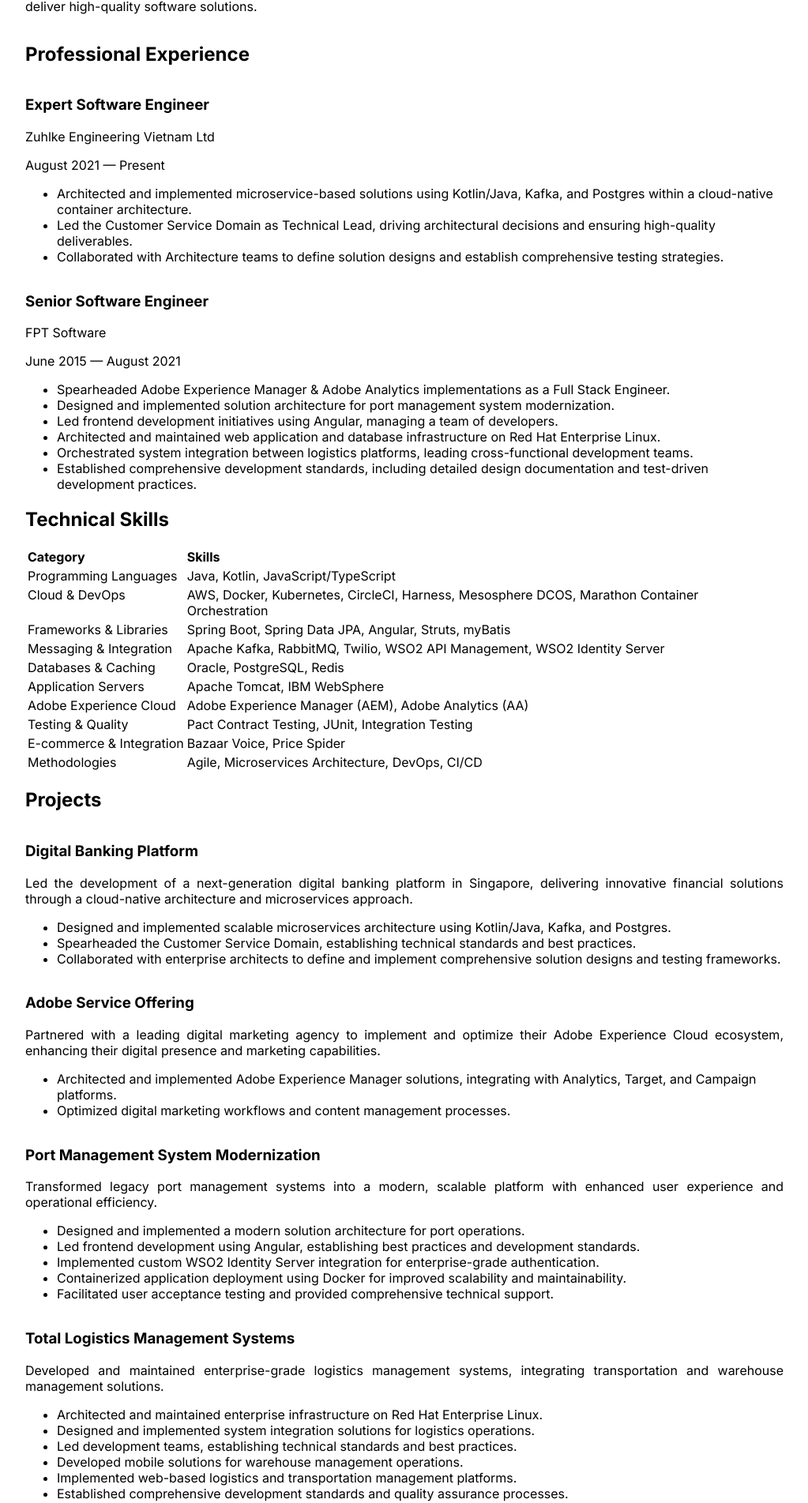
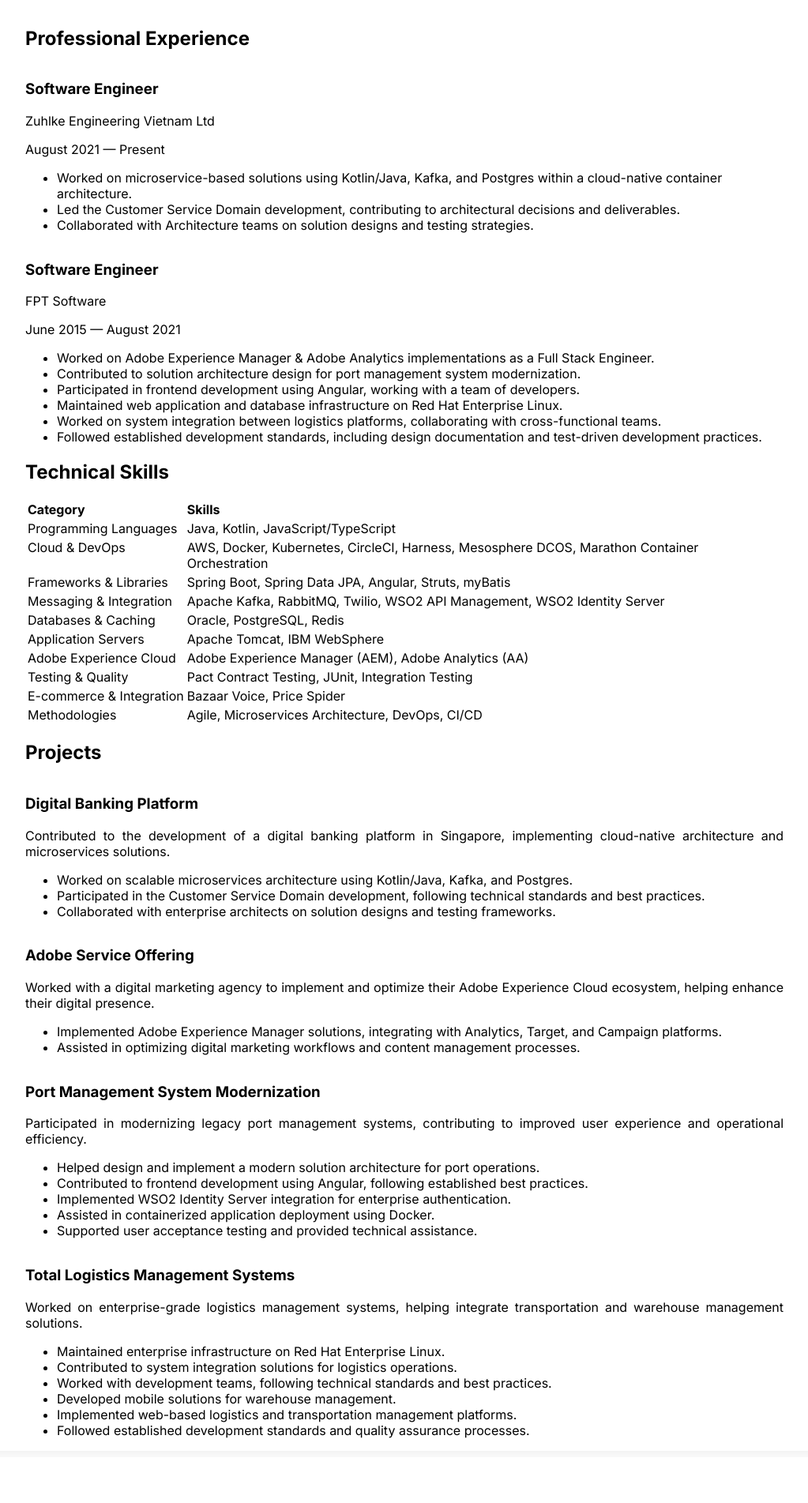
Before and after one commit to trung-t-ng/ttng, a Next.js app: page / in a window 1280 px wide. Shown: the part 201-2104 px from the top of the page at 79% size, without its empty margins (128-1151 px from the left). After the commit the page ends 2046 px from the top, so only its background shows below. Built offline with nearby package versions, Linux system fonts and the light colour scheme.

Commit message:
refactor: update resume descriptions

```diff
--- a/src/app/layout.tsx
+++ b/src/app/layout.tsx
@@ -5,8 +5,8 @@
 const inter = Inter({ subsets: ["latin"] });
 
 export const metadata: Metadata = {
-  title: "Trung Nguyen - Expert Software Engineer",
-  description: "Trung Nguyen is a polyglot Software Engineer with experience in frontend and backend technologies including Java, React, Angular, and AEM. Expert in digital banking, Adobe Experience Manager, and logistics systems.",
+  title: "Trung Nguyen - Software Engineer",
+  description: "Trung Nguyen is a software engineer with experience in frontend and backend technologies including Java, React, Angular, and AEM. Skilled in digital banking, Adobe Experience Manager, and logistics systems.",
   keywords: "Software Engineer, Java Developer, Full Stack Developer, AEM Developer, Vietnam Software Engineer, Digital Banking, Adobe Experience Manager",
   authors: [{ name: "Trung Nguyen" }],
   creator: "Trung Nguyen",
@@ -23,14 +23,14 @@
   },
   openGraph: {
     type: "profile",
-    title: "Trung Nguyen - Expert Software Engineer",
-    description: "Expert Software Engineer specializing in Java, AEM, and Digital Banking solutions",
+    title: "Trung Nguyen - Software Engineer",
+    description: "Software Engineer specializing in Java, AEM, and Digital Banking solutions",
     images: ["/ttng/me.jpeg"],
   },
   twitter: {
     card: "summary_large_image",
-    title: "Trung Nguyen - Expert Software Engineer",
-    description: "Expert Software Engineer specializing in Java, AEM, and Digital Banking solutions",
+    title: "Trung Nguyen - Software Engineer",
+    description: "Software Engineer specializing in Java, AEM, and Digital Banking solutions",
     images: ["/ttng/me.jpeg"],
   }
 };
--- a/src/components/Experience.tsx
+++ b/src/components/Experience.tsx
@@ -9,33 +9,33 @@
         <div className="p-5 bg-gray-50 rounded-lg">
           <div className="flex flex-col md:flex-row md:items-center justify-between mb-3">
             <div>
-              <h3 className="text-lg font-medium">Expert Software Engineer</h3>
+              <h3 className="text-lg font-medium">Software Engineer</h3>
               <p className="text-gray-600 mt-1">Zuhlke Engineering Vietnam Ltd</p>
             </div>
             <span className="text-gray-500 text-sm mt-2 md:mt-0">August 2021 — Present</span>
           </div>
           <ul className="list-disc list-outside text-gray-700 space-y-1.5 ml-4">
-            <li>Architected and implemented microservice-based solutions using Kotlin/Java, Kafka, and Postgres within a cloud-native container architecture.</li>
-            <li>Led the Customer Service Domain as Technical Lead, driving architectural decisions and ensuring high-quality deliverables.</li>
-            <li>Collaborated with Architecture teams to define solution designs and establish comprehensive testing strategies.</li>
+            <li>Worked on microservice-based solutions using Kotlin/Java, Kafka, and Postgres within a cloud-native container architecture.</li>
+            <li>Led the Customer Service Domain development, contributing to architectural decisions and deliverables.</li>
+            <li>Collaborated with Architecture teams on solution designs and testing strategies.</li>
           </ul>
         </div>
 
         <div className="p-5 bg-gray-50 rounded-lg">
           <div className="flex flex-col md:flex-row md:items-center justify-between mb-3">
             <div>
-              <h3 className="text-lg font-medium">Senior Software Engineer</h3>
+              <h3 className="text-lg font-medium">Software Engineer</h3>
               <p className="text-gray-600 mt-1">FPT Software</p>
             </div>
             <span className="text-gray-500 text-sm mt-2 md:mt-0">June 2015 — August 2021</span>
           </div>
           <ul className="list-disc list-outside text-gray-700 space-y-1.5 ml-4">
-            <li>Spearheaded Adobe Experience Manager & Adobe Analytics implementations as a Full Stack Engineer.</li>
-            <li>Designed and implemented solution architecture for port management system modernization.</li>
-            <li>Led frontend development initiatives using Angular, managing a team of developers.</li>
-            <li>Architected and maintained web application and database infrastructure on Red Hat Enterprise Linux.</li>
-            <li>Orchestrated system integration between logistics platforms, leading cross-functional development teams.</li>
-            <li>Established comprehensive development standards, including detailed design documentation and test-driven development practices.</li>
+            <li>Worked on Adobe Experience Manager & Adobe Analytics implementations as a Full Stack Engineer.</li>
+            <li>Contributed to solution architecture design for port management system modernization.</li>
+            <li>Participated in frontend development using Angular, working with a team of developers.</li>
+            <li>Maintained web application and database infrastructure on Red Hat Enterprise Linux.</li>
+            <li>Worked on system integration between logistics platforms, collaborating with cross-functional teams.</li>
+            <li>Followed established development standards, including design documentation and test-driven development practices.</li>
           </ul>
         </div>
       </div>
--- a/src/components/Header.tsx
+++ b/src/components/Header.tsx
@@ -10,8 +10,8 @@
 
           <div className="text-gray-700 max-w-2xl text-justify">
             <p itemProp="description">
-              A seasoned Expert Software Engineer with extensive experience in full-stack development, specializing in Java, React, Angular, and Adobe Experience Manager.
-              Proven track record in leading technical teams and implementing agile methodologies to drive project success and deliver high-quality software solutions.
+              A dedicated software engineer with experience in full-stack development, working with Java, React, Angular, and Adobe Experience Manager.
+              Passionate about building quality software solutions and collaborating with teams to deliver meaningful projects.
             </p>
           </div>
         </div>
--- a/src/components/Projects.tsx
+++ b/src/components/Projects.tsx
@@ -4,42 +4,42 @@
   const projects = [
     {
       title: 'Digital Banking Platform',
-      description: 'Led the development of a next-generation digital banking platform in Singapore, delivering innovative financial solutions through a cloud-native architecture and microservices approach.',
+      description: 'Contributed to the development of a digital banking platform in Singapore, implementing cloud-native architecture and microservices solutions.',
       highlights: [
-        'Designed and implemented scalable microservices architecture using Kotlin/Java, Kafka, and Postgres.',
-        'Spearheaded the Customer Service Domain, establishing technical standards and best practices.',
-        'Collaborated with enterprise architects to define and implement comprehensive solution designs and testing frameworks.'
+        'Worked on scalable microservices architecture using Kotlin/Java, Kafka, and Postgres.',
+        'Participated in the Customer Service Domain development, following technical standards and best practices.',
+        'Collaborated with enterprise architects on solution designs and testing frameworks.'
       ]
     },
     {
       title: 'Adobe Service Offering',
-      description: 'Partnered with a leading digital marketing agency to implement and optimize their Adobe Experience Cloud ecosystem, enhancing their digital presence and marketing capabilities.',
+      description: 'Worked with a digital marketing agency to implement and optimize their Adobe Experience Cloud ecosystem, helping enhance their digital presence.',
       highlights: [
-        'Architected and implemented Adobe Experience Manager solutions, integrating with Analytics, Target, and Campaign platforms.',
-        'Optimized digital marketing workflows and content management processes.'
+        'Implemented Adobe Experience Manager solutions, integrating with Analytics, Target, and Campaign platforms.',
+        'Assisted in optimizing digital marketing workflows and content management processes.'
       ]
     },
     {
       title: 'Port Management System Modernization',
-      description: 'Transformed legacy port management systems into a modern, scalable platform with enhanced user experience and operational efficiency.',
+      description: 'Participated in modernizing legacy port management systems, contributing to improved user experience and operational efficiency.',
       highlights: [
-        'Designed and implemented a modern solution architecture for port operations.',
-        'Led frontend development using Angular, establishing best practices and development standards.',
-        'Implemented custom WSO2 Identity Server integration for enterprise-grade authentication.',
-        'Containerized application deployment using Docker for improved scalability and maintainability.',
-        'Facilitated user acceptance testing and provided comprehensive technical support.'
+        'Helped design and implement a modern solution architecture for port operations.',
+        'Contributed to frontend development using Angular, following established best practices.',
+        'Implemented WSO2 Identity Server integration for enterprise authentication.',
+        'Assisted in containerized application deployment using Docker.',
+        'Supported user acceptance testing and provided technical assistance.'
       ]
     },
     {
       title: 'Total Logistics Management Systems',
-      description: 'Developed and maintained enterprise-grade logistics management systems, integrating transportation and warehouse management solutions.',
+      description: 'Worked on enterprise-grade logistics management systems, helping integrate transportation and warehouse management solutions.',
       highlights: [
-        'Architected and maintained enterprise infrastructure on Red Hat Enterprise Linux.',
-        'Designed and implemented system integration solutions for logistics operations.',
-        'Led development teams, establishing technical standards and best practices.',
-        'Developed mobile solutions for warehouse management operations.',
+        'Maintained enterprise infrastructure on Red Hat Enterprise Linux.',
+        'Contributed to system integration solutions for logistics operations.',
+        'Worked with development teams, following technical standards and best practices.',
+        'Developed mobile solutions for warehouse management.',
         'Implemented web-based logistics and transportation management platforms.',
-        'Established comprehensive development standards and quality assurance processes.'
+        'Followed established development standards and quality assurance processes.'
       ]
     }
   ];
```
